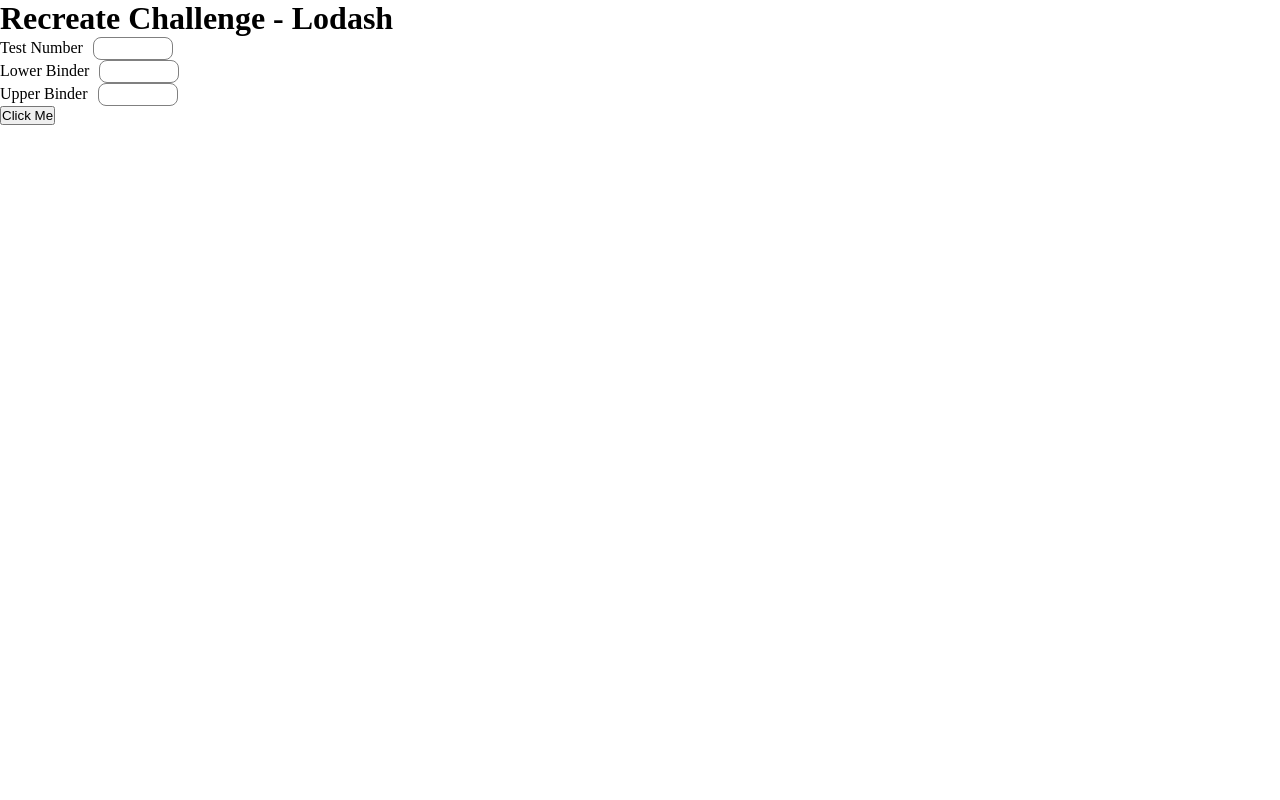
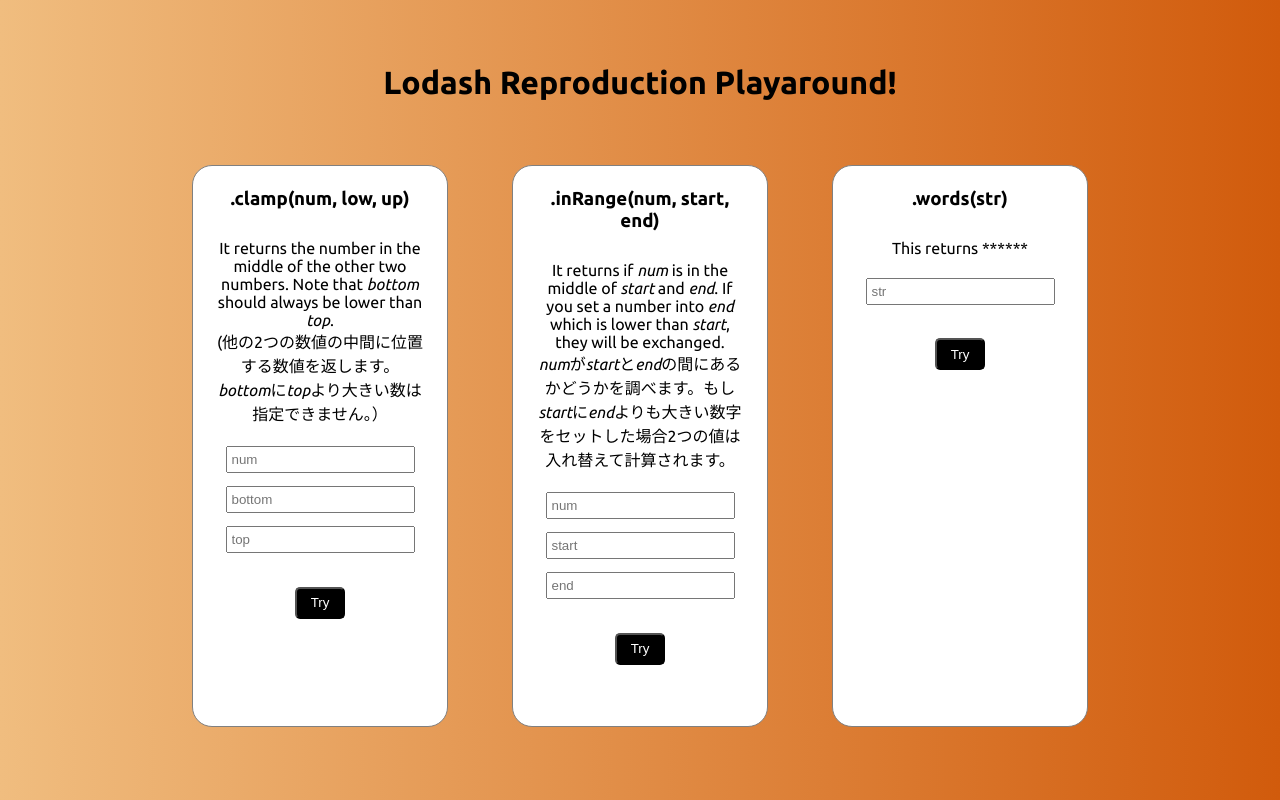
Before and after one commit to suzuran7053/lodash_reproduction, a website with bundled scripts: page lodash.html in a window 1280 px wide. Built offline with nearby package versions, Linux system fonts and the light colour scheme.

Commit message:
Edit the base design of the page and connect it to the functions

```diff
--- a/lodash.html
+++ b/lodash.html
@@ -4,50 +4,96 @@
 <head>
     <meta charset="utf-8">
     <meta name="viewport" content="width=device-width">
-    <title>Lodash Reproduction</title>
+    <title>Lodash Reproduction Playaround</title>
     <link rel="stylesheet" href="style.css">
-    <!--
-    <link rel="stylesheet" href="https://maxcdn.bootstrapcdn.com/bootstrap/4.5.2/css/bootstrap.min.css">
-    <script src="https://ajax.googleapis.com/ajax/libs/jquery/3.5.1/jquery.min.js"></script>
-    <script src="https://cdnjs.cloudflare.com/ajax/libs/popper.js/1.16.0/umd/popper.min.js"></script>
-    <script src="https://maxcdn.bootstrapcdn.com/bootstrap/4.5.2/js/bootstrap.min.js"></script> -->
+    <script src="https://ajax.googleapis.com/ajax/libs/jquery/3.6.0/jquery.min.js"></script>
+    <!-- Google Font -->
+    <link rel="preconnect" href="https://fonts.gstatic.com" crossorigin>
+    <link href="https://fonts.googleapis.com/css2?family=Ubuntu:ital,wght@0,400;0,700;1,400&display=swap" rel="stylesheet">
 
 </head>
 
 
 <body>
     <header>
-        <div class="container mx-auto my-5">
-            <h1 class="text-center">Recreate Challenge - Lodash</h1>
+        <div>
+            <h1>Lodash Reproduction Playaround!</h1>
+        </div>
     </header>
 
     <main>
-        <div class="row my-5">
-            <div class="col">
-                <form action="" method="get">
-                    <div class="form-group">
-                        <label for="param1">Test Number</label><input class="small_input" type="number" id="param1">
+        <div id="bigContainer">
+
+            <!-- clamp(num, low, up) -->
+            <div class="lodashes">
+                <h3>.clamp(num, low, up)</h3>
+                <p>
+                    It returns the number in the middle of the other two numbers. Note that <i>bottom</i> should always be lower than <i>top</i>.
+                    <br> (他の2つの数値の中間に位置する数値を返します。
+                    <i>bottom</i>に<i>top</i>より大きい数は指定できません。）
+                </p>
+                <div>
+                    <div>
+                        <input id="clampNum" type="number" placeholder="num">
                     </div>
-                    <div class="form-group">
-                        <label for="param2">Lower Binder</label><input class="small_input" type="number" id="param2">
+                    <div>
+                        <input id="clampLow" type="number" placeholder="bottom">
                     </div>
-                    <div class="form-group">
-                        <label for="param3">Upper Binder</label><input class="small_input" type="number" id="param3">
+                    <div>
+                        <input id="clampUp" type="number" placeholder="top">
                     </div>
-                    <button type="submit" class="btn btn-default">Click Me</button>
-                </form>
+                    <button id="clampSubmit" class="submit">Try</button>
+                </div>
+                <div>
+                    <p id="clampAnswer" class="answer"></p>
+                </div>
             </div>
 
+            <!-- inRange(num, start, end) -->
+            <div class="lodashes">
+                <h3>.inRange(num, start, end)</h3>
+                <p>
+                    It returns if <i>num</i> is in the middle of <i>start</i> and <i>end</i>. If you set a number into <i>end</i> which is lower than <i>start</i>, they will be exchanged.
+                    <br> <i>num</i>が<i>start</i>と<i>end</i>の間にあるかどうかを調べます。もし<i>start</i>に<i>end</i>よりも大きい数字をセットした場合2つの値は入れ替えて計算されます。
+                </p>
+                <div>
+                    <div>
+                        <input type="number" id="inRangenum" placeholder="num">
+                    </div>
+                    <div>
+                        <input type="number" id="inRangestart" placeholder="start">
+                    </div>
+                    <div>
+                        <input type="number" id="inRangeend" placeholder="end">
+                    </div>
+                    <button id="inRangeSubmit" class="submit">Try</button>
+                </div>
+                <div>
+                    <p id="inRangeAnswer" class="answer"></p>
+                </div>
+            </div>
 
-            <div class="col bg-light">
+            <!-- words(str) -->
+            <div class="lodashes">
+                <h3>.words(str)</h3>
+                <p>This returns ******</p>
+                <div>
+                    <div>
+                        <input type="number" placeholder="str">
+                    </div>
+                    <button id="wordsSubmit" class="submit">Try</button>
+                </div>
+                <div>
+                    <p id="wordsResult" class="answer"></p>
+                </div>
             </div>
 
         </div>
     </main>
 
     <footer>
-        <script type="javascript" src="lodash.js"></script>
-
+        <script src="lodash.js"></script>
+        <script src="script.js"></script>
     </footer>
 
 </body>
--- a/lodash.js
+++ b/lodash.js
@@ -1,3 +1,38 @@
+/* module.exports.lodash = {
+    clamp(num, low, up) {
+        if (typeof num !== "number" || typeof low !== "number" || typeof up !== "number") {
+            return "You need to pass three numbers."
+        }
+        if (num >= low && num <= up) {
+            return num;
+        } else if (num < low) {
+            return low;
+        } else if (num > up) {
+            return up;
+        }
+    },
+
+    inRange(num, start, end) {
+        if (!end) {
+            end = start;
+            start = 0;
+        }
+        if (start > end) {
+            let temp = start;
+            start = end;
+            end = temp;
+        }
+        return num > start && num < end;
+    },
+
+    words(str) {
+        return str.split(" ");
+    }
+
+}
+
+
+
 const Lodash = {
     clamp(num, low, up) {
         if (typeof num !== "number" || typeof low !== "number" || typeof up !== "number") {
@@ -25,10 +60,10 @@
         return num > start && num < end;
     },
 
-    words(str){
+    words(str) {
         return str.split(" ");
     }
 
 }
 
-module.exports = Lodash;
+module.exports = Lodash; */
--- /dev/null
+++ b/script.js
@@ -0,0 +1,75 @@
+/* const Lodash = require("lodash.js");
+lodash = require('lodash.js');
+*/
+
+
+const lodash = {
+    clamp(num, low, up) {
+        if (typeof num !== "number" || typeof low !== "number" || typeof up !== "number") {
+            return "You need to pass three numbers."
+        }
+        if (num >= low && num <= up) {
+            return num;
+        } else if (num < low) {
+            return low;
+        } else if (num > up) {
+            return up;
+        }
+    },
+
+    inRange(num, start, end) {
+        if (!end) {
+            end = start;
+            start = 0;
+        }
+        if (start > end) {
+            let temp = start;
+            start = end;
+            end = temp;
+        }
+        return num > start && num < end;
+    },
+
+    words(str) {
+        return str.split(" ");
+    }
+
+}
+
+
+$(document).ready(function() {
+    // .clamp()
+    function clamp() {
+        var clampNum = +$("#clampNum").val();
+        var clampLow = +$("#clampLow").val();
+        var clampUp = +$("#clampUp").val();
+        var clampAnswer = $("#clampAnswer");
+
+        if (typeof clampNum === "number" && typeof clampLow === "number" && typeof clampUp === "number") {
+            let result = lodash.clamp(clampNum, clampLow, clampUp);
+            clampAnswer.html(result);
+            // alert(result);
+        } else {
+            clampAnswer.html("You can only enter number");
+        }
+    }
+    $("#clampSubmit").on("click", clamp);
+
+    // .inRange()
+    function inRange() {
+        var inRangenum = +$("#inRangenum").val();
+        var inRangestart = +$("#inRangestart").val();
+        var inRangeend = +$("#inRangeend").val();
+        var inRangeAnswer = $("#imRangeAnswer");
+
+        if (typeof inRangenum === "number" && typeof inRangestart === "number" && typeof inRangeend === "number") {
+            let result = lodash.inRange(inRangenum, inRangestart, inRangeend);
+            console.log(result);
+            inRangeAnswer.html(result);
+            // alert(result);
+        } else {
+            inRangeAnswer.html("You can only enter number");
+        }
+    }
+    $("#inRangeSubmit").on("click", inRange);
+});
--- a/style.css
+++ b/style.css
@@ -4,10 +4,53 @@
     box-sizing: border-box;
 }
 
-.small_input {
-    width: 80px;
-    margin-left: 10px;
-    border-radius: 8px;
-    border: 1px solid gray;
-    padding: 3px;
+body {
+    background: rgb(240, 189, 127);
+    background: linear-gradient(90deg, rgba(240, 189, 127, 1) 0%, rgba(209, 91, 12, 1) 100%);
+    text-align: center;
+    font-family: Ubuntu;
 }
+
+h1 {
+    padding: 2em 0em;
+    font-weight: bold;
+}
+
+
+/* MAIN */
+
+#bigContainer {
+    width: 70vw;
+    margin: 0 auto;
+    display: flex;
+    justify-content: space-between;
+}
+
+.lodashes {
+    background: white;
+    padding: 1em;
+    width: 20vw;
+    border-radius: 20px;
+    border: 1px solid grey;
+}
+
+h3,
+input,
+p {
+    padding: 0.3em;
+    margin-bottom: 1em;
+}
+
+.submit {
+    margin: 1.5em;
+    background: black;
+    color: white;
+    padding: .5em 1em;
+    border-radius: 5px;
+}
+
+.submit:hover {
+    background: rgb(211, 211, 211);
+    color: rgb(5, 5, 5);
+    transition: .2s;
+}
```
